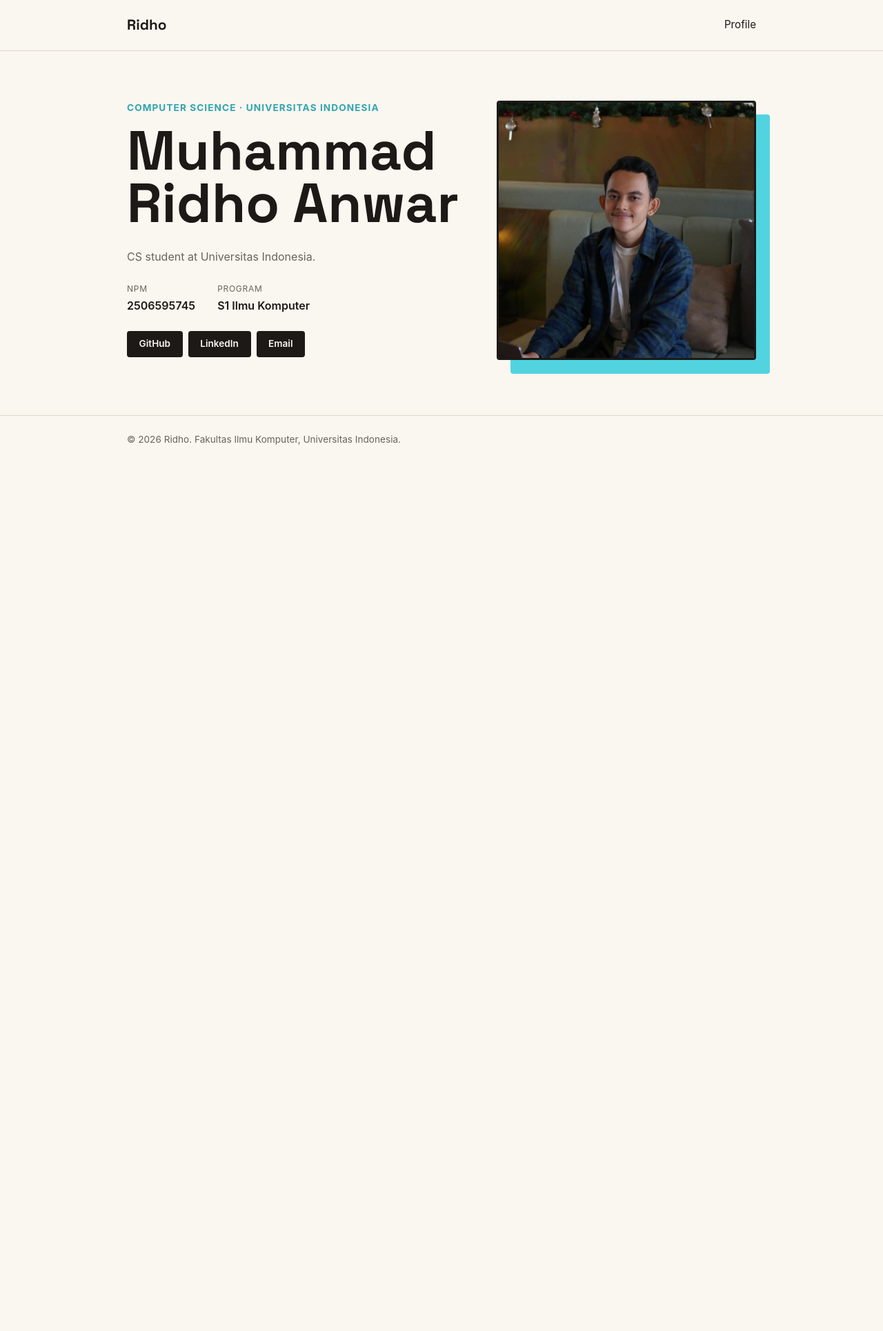
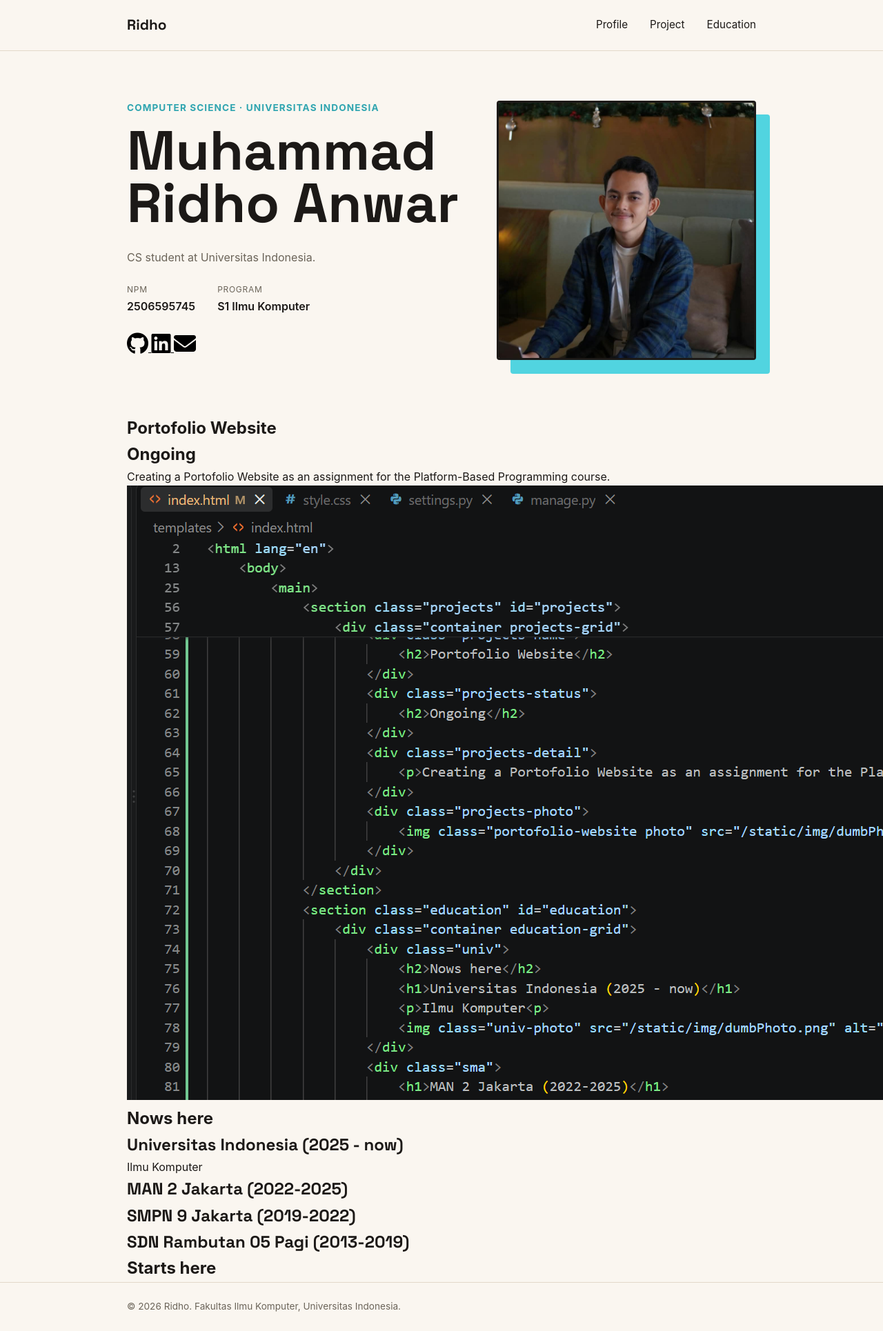
Before and after one commit to ridhoanwar24/myportofolio, a Django app: page / in a window 1280 px wide; the page is wider, and only the part inside the window is pictured. Shown: that part at 69% size. Before the commit the page ends 645 px from the top of that part, so only its background shows below. Run offline with Django 5.2, Linux system fonts and the light colour scheme; some libraries are stand-ins or nearby versions.

Commit message:
Add favicon, new section, and change social link icon

```diff
--- a/static/css/style.css
+++ b/static/css/style.css
@@ -122,7 +122,7 @@ h1, .brand {
     font-weight: 600;
 }
 
-.social-links {
+/*.social-links {
     display: flex;
     gap: 0.5rem;
     flex-wrap: wrap;
@@ -142,7 +142,7 @@ h1, .brand {
 
 .social-link:hover {
     background-color: var(--accent);
-}
+}*/
 
 .hero-photo {
     grid-area: photo;
--- a/templates/index.html
+++ b/templates/index.html
@@ -8,6 +8,8 @@
         <link rel="preconnect" href="https://fonts.gstatic.com" crossorigin>
         <link href="https://fonts.googleapis.com/css2?family=Space+Grotesk:wght@500;700&display=swap" rel="stylesheet">
         <link rel="stylesheet" href="/static/css/style.css">
+        <link rel="icon" href="/static/img/favicon.ico">
+        <script src="https://kit.fontawesome.com/65d7500d12.js" crossorigin="anonymous"></script>
     </head>
     <body>
         <header class="site-header">
@@ -15,6 +17,8 @@
                 <a href="#profile" class="brand">Ridho</a>
                 <nav>
                     <a href="#profile">Profile</a>
+                    <a href="#projects">Project</a>
+                    <a href="#education">Education</a>
                 </nav>
             </div>
         </header>
@@ -43,10 +47,55 @@
                             </div>
                         </dl>
                         <div class="social-links">
-                            <a href="https://github.com/ridhoanwar24" class="social-link">GitHub</a>
-                            <a href="https://www.linkedin.com/in/muhammad-ridho-anwar-4a2850205/" class="social-link">LinkedIn</a>
-                            <a href="mailto:muhammad.ridho52@ui.ac.id" class="social-link">Email</a>
+                            <a href ="https://github.com/ridhoanwar24" target="_blank" aria-label="Github" style="color: #000000">
+                                <i class="fa-brands fa-github fa-2x"></i>
+                            </a>
+                            <a href="https://www.linkedin.com/in/muhammad-ridho-anwar-4a2850205/" target="_blank" aria-label="Linkedin" style="color: #000000">
+                                <i class="fa-brands fa-linkedin fa-2x"></i>
+                            </a>
+                            <a href="mailto:muhammad.ridho52@ui.ac.id" target="_blank" aria-label="Email" style="color: #000000">
+                                <i class="fa-solid fa-envelope fa-2x"></i>
+                            </a>
                         </div>
+                    </div>
+                </div>
+            </section>
+            <section class="projects" id="projects">
+                <div class="container projects-grid">
+                    <div class="projects-name">
+                        <h2>Portofolio Website</h2>
+                    </div>
+                    <div class="projects-status">
+                        <h2>Ongoing</h2>
+                    </div>
+                    <div class="projects-detail">
+                        <p>Creating a Portofolio Website as an assignment for the Platform-Based Programming course.</p>
+                    </div>
+                    <div class="projects-photo">
+                        <img class="portofolio-website photo" src="/static/img/HTMLScreenshot.png" alt="Photo of HTML code">
+                    </div>
+                </div>
+            </section>
+            <section class="education" id="education">
+                <div class="container education-grid">
+                    <div class="univ">
+                        <h2>Nows here</h2>
+                        <h1>Universitas Indonesia (2025 - now)</h1>
+                        <p>Ilmu Komputer<p>
+                        <!img class="univ-photo" src="/static/img/dumbPhoto.png" alt="Photo of Universitas">
+                    </div>
+                    <div class="sma">
+                        <h1>MAN 2 Jakarta (2022-2025)</h1>
+                        <!img class="sma-photo" src="/static/img/dumbPhoto.png" alt="Photo of SMA">
+                    </div>
+                    <div class="smp">
+                        <h1>SMPN 9 Jakarta (2019-2022)</h1>
+                        <!img class="smp-photo" src="/static/img/dumbPhoto.png" alt="Photo of SMP">
+                    </div>
+                    <div class="sd">
+                        <h1>SDN Rambutan 05 Pagi (2013-2019)</h1>
+                        <!img class="sd-photo" src="/static/img/dumbPhoto.png" alt="Photo of SD">
+                        <h2> Starts here</h2>
                     </div>
                 </div>
             </section>
```
Also changed, not shown: README.md, static/img/HTMLScreenshot.png (added), static/img/favicon.ico (added).
